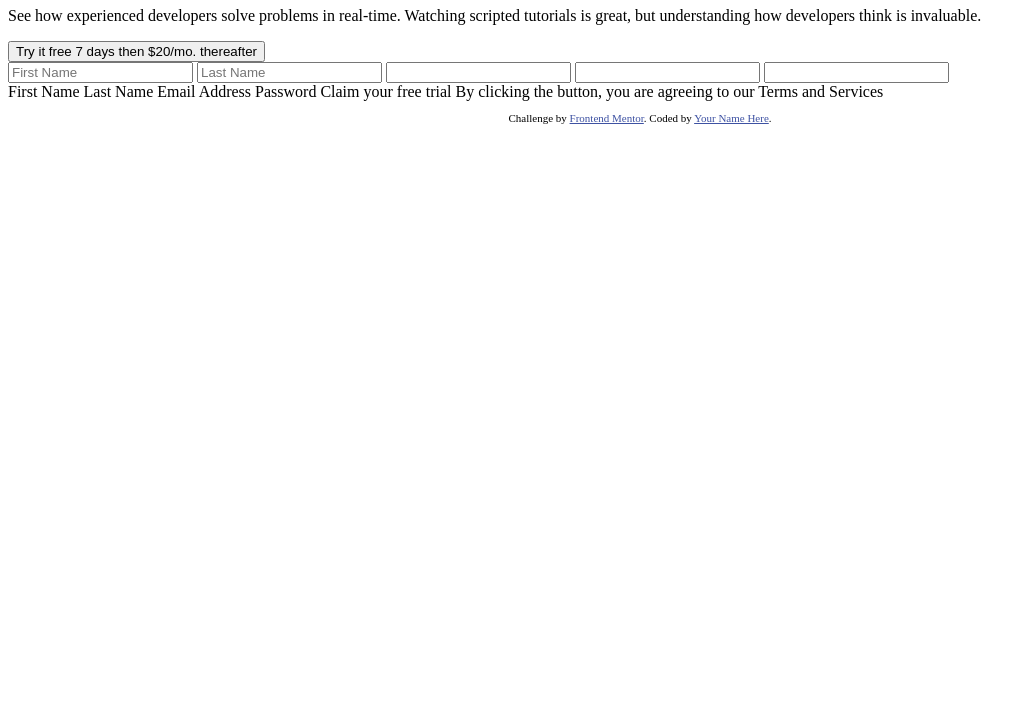
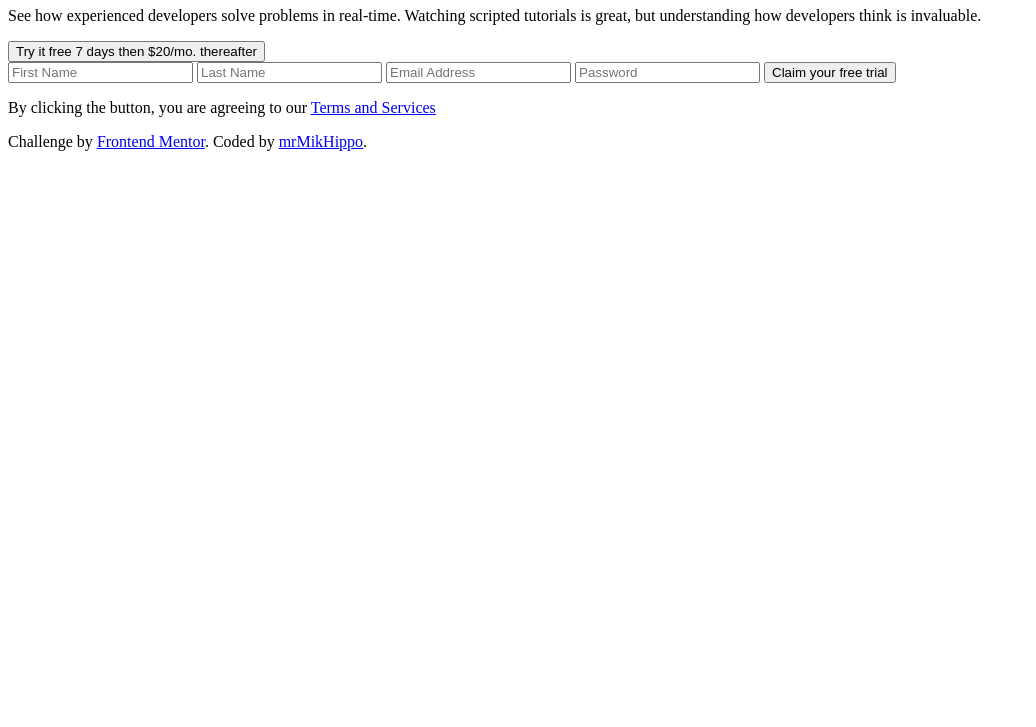
Before and after one commit to mrMikHippo/intro-component-signup-form, a plain HTML site: page index.html in a window 1280 px wide. Shown: the part 73-800 px from the top of the page, without its empty margins (0-1036 px from the left). Drawn offline with Linux system fonts and the light colour scheme.

Commit message:
Implemented page html.

```diff
--- a/index.html
+++ b/index.html
@@ -1,5 +1,6 @@
 <!DOCTYPE html>
 <html lang="en">
+
 <head>
   <meta charset="UTF-8">
   <meta name="viewport" content="width=device-width, initial-scale=1.0"> <!-- displays site properly based on user's device -->
@@ -8,52 +9,36 @@
 
   <title>Frontend Mentor | Intro component with sign up form</title>
 
-  <!-- Feel free to remove these styles or customise in your own stylesheet 👍 -->
-  <style>
-    .attribution { font-size: 11px; text-align: center; }
-    .attribution a { color: hsl(228, 45%, 44%); }
-  </style>
 </head>
+
 <body>
 
   <header>
     <h1>Learn to code by watching others</h1>
     <p class="description">See how experienced developers solve problems in real-time. Watching scripted tutorials is great,
-    but understanding how developers think is invaluable.</p>
+      but understanding how developers think is invaluable.</p>
   </header>
 
   <section class="signup-section">
     <button class="try-it-btn">Try it free 7 days then $20/mo. thereafter</button>
 
     <form class="sign-up-form" novalidate>
-      <input type="text" name="first-name" value="" placeholder="First Name">
-      <input type="text" name="last-name" value="" placeholder="Last Name">
-      <input type="text" name="" value="" placeholder="">
-      <input type="text" name="" value="" placeholder="">
-      <input type="text" name="" value="" placeholder="">
+      <input type="text" name="first-name" aria-label="first-name" placeholder="First Name">
+      <input type="text" name="last-name" aria-label="last-name" placeholder="Last Name">
+      <input type="email" name="email-address" aria-label="email-address" placeholder="Email Address">
+      <input type="text" name="password" aria-label="password" placeholder="Password">
+      <button type="submit" name="submit-button">Claim your free trial</button>
+      <p>By clicking the button, you are agreeing to our <a class="terms-and-service" href="#">Terms and Services</a></p>
     </form>
   </section>
 
 
-
-
-
-
-
-  First Name
-  Last Name
-  Email Address
-  Password
-
-  Claim your free trial
-
-  By clicking the button, you are agreeing to our Terms and Services
-
   <footer>
     <p class="attribution">
       Challenge by <a href="https://www.frontendmentor.io?ref=challenge" target="_blank">Frontend Mentor</a>.
-      Coded by <a href="#">Your Name Here</a>.
+      Coded by <a href="https://github.com/mrMikHippo">mrMikHippo</a>.
     </p>
   </footer>
 </body>
+
 </html>
```
